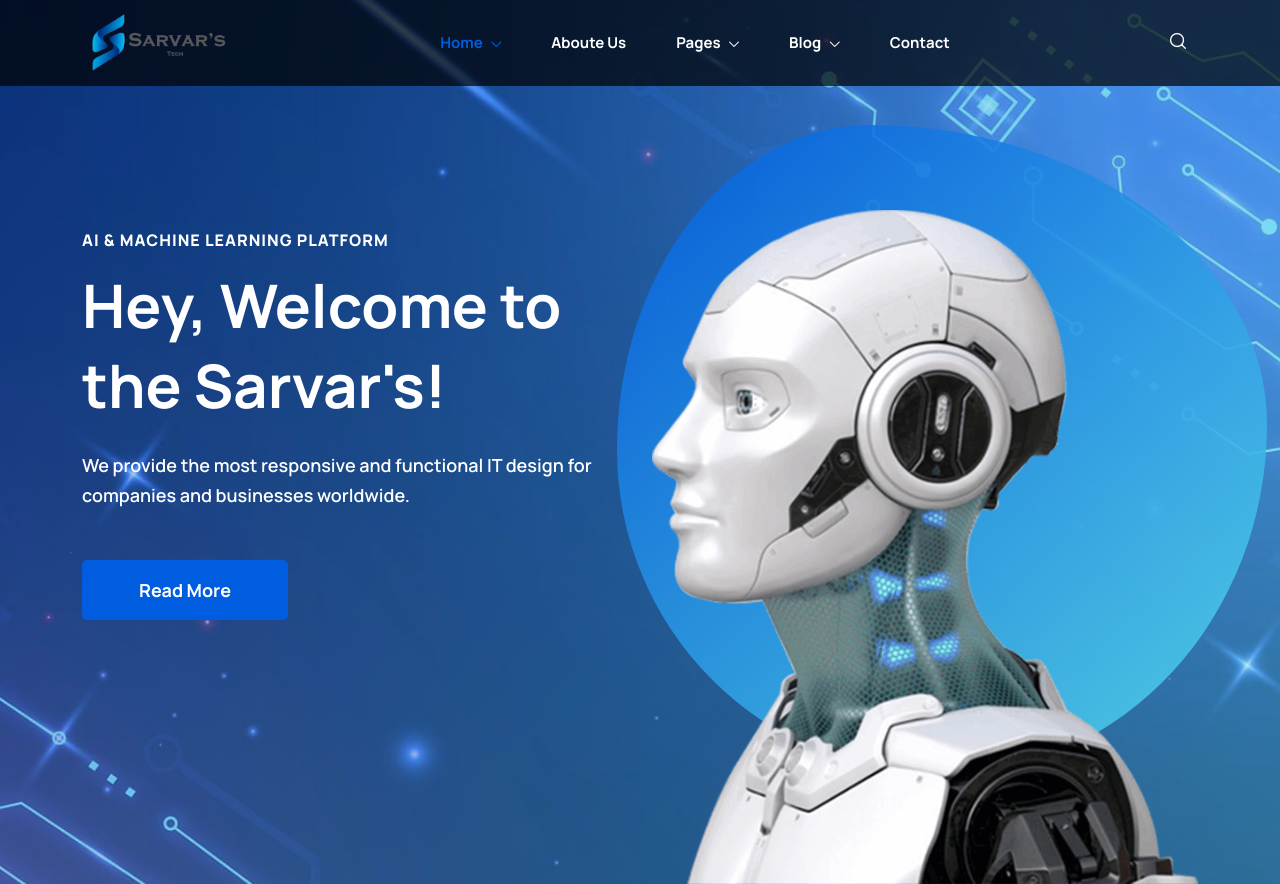
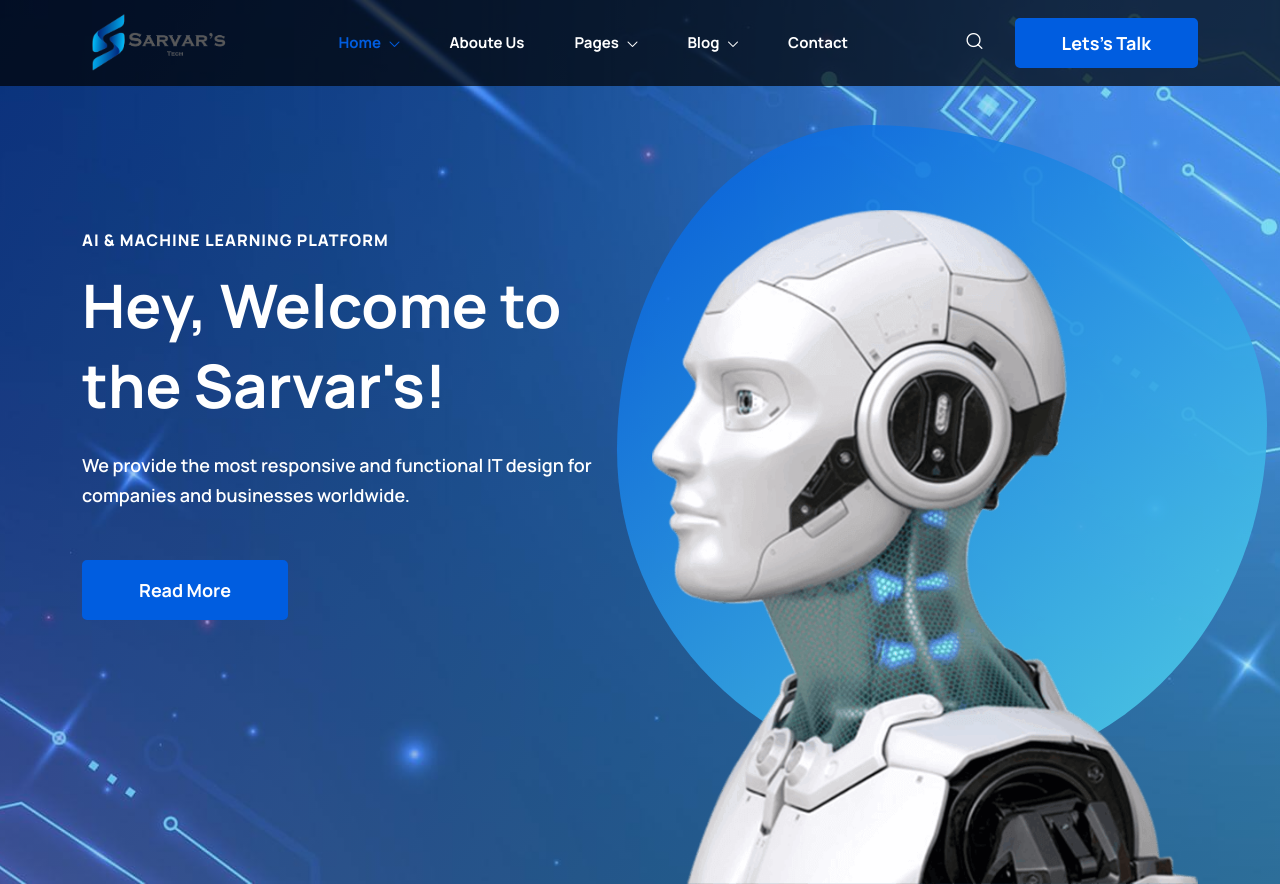
Before and after one commit to simplynadaf/static-website, a plain HTML site: page index.html in a window 1280 px wide. Shown: the top 884 px of the page. Drawn offline with Linux system fonts and the light colour scheme; files whose address does not match are found by name.

Commit message:
Initial commit

```diff
--- a/index.html
+++ b/index.html
@@ -118,6 +118,9 @@
                             </div>
                         </div>
                         <!-- Header Search End -->
+                        <div class="header-btn-2 d-none d-xl-block">
+                            <a class="btn" href="#">Lets's Talk</a>
+                        </div>
                         <!-- Header Toggle Start -->
                         <div class="header-toggle d-lg-none">
                             <button data-bs-toggle="offcanvas" data-bs-target="#offcanvasExample">
```
